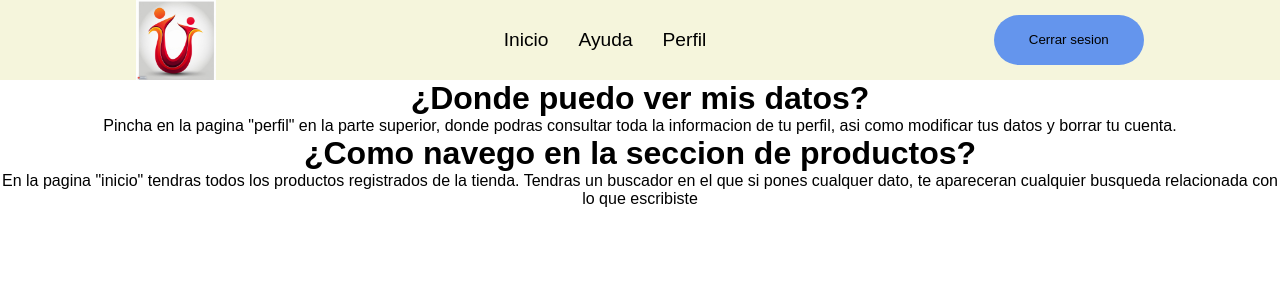
After one commit to RMontesJ/tienda-online, a PHP site: page /ayuda.php?id_user=1 in a window 1280 px wide. The commit adds this page. Shown: the top 300 px of the page. Run offline with PHP 8.4, Linux system fonts and the light colour scheme.

Commit message:
Created help pages

```diff
--- /dev/null
+++ b/Porfolio tienda online/ayuda.php
@@ -0,0 +1,45 @@
+<?php
+
+$usuario = $_GET['id_user'];
+
+if(!isset($usuario) || $usuario == ""){
+    header("Location: inicio_sesion.php");
+    }
+
+?>
+
+<!DOCTYPE html>
+<html lang="en">
+<head>
+    <meta charset="UTF-8">
+    <meta name="viewport" content="width=device-width, initial-scale=1.0">
+    <title>Ayuda</title>
+    <link rel="stylesheet" href="css/nav.css?v=<?php echo time(); ?>">
+    <link rel="stylesheet" href="css/ayuda.css?v=<?php echo time(); ?>">
+</head>
+<body>
+
+<div class="pagina">
+
+<?php include "includes/nav.php" ?>
+
+<div class="texto">
+
+<h1>¿Donde puedo ver mis datos?</h1>
+
+<p>Pincha en la pagina "perfil" en la parte superior, donde podras consultar toda la informacion de
+    tu perfil, asi como modificar tus datos y borrar tu cuenta.
+</p>
+
+<h1>¿Como navego en la seccion de productos?</h1>
+
+<p>En la pagina "inicio" tendras todos los productos registrados de la tienda. Tendras un buscador en el que si
+    pones cualquer dato, te apareceran cualquier busqueda relacionada con lo que escribiste
+</p>
+
+</div>
+
+</div>
+
+</body>
+</html>
--- /dev/null
+++ b/Porfolio tienda online/css/ayuda.css
@@ -0,0 +1,9 @@
+.pagina{
+    display: flex;
+    flex-direction: column;
+    font-family: Arial;
+}
+
+.texto{
+    text-align: center;
+}
--- a/Porfolio tienda online/includes/nav.php
+++ b/Porfolio tienda online/includes/nav.php
@@ -9,7 +9,7 @@ $usuario = $_GET['id_user'];
     <nav>
         <ul>
             <li><a href="indexRegistrado.php?id_user=<?php echo $usuario; ?>">Inicio</a></li>
-            <li><a href="#">Ayuda</a></li>
+            <li><a href="ayuda.php?id_user=<?php echo $usuario; ?>">Ayuda</a></li>
             <li><a href="perfil.php?id_user=<?php echo $usuario; ?>">Perfil</a></li>
         </ul>
     </nav>
--- a/Porfolio tienda online/includes/navAdmin.php
+++ b/Porfolio tienda online/includes/navAdmin.php
@@ -11,7 +11,7 @@ $usuario = $_GET['id_user'];
             <li><a href="indexRegistradoAdmin.php?id_user=<?php echo $usuario; ?>">Inicio</a></li>
             <li><a href="crearProducto.php?id_user=<?php echo $usuario; ?>">Subir producto</a></li>
             <li><a href="usuarios.php?id_user=<?php echo $usuario; ?>">Usuarios</a></li>
-            <li><a href="#">Ayuda</a></li>
+            <li><a href="ayudaAdmin.php?id_user=<?php echo $usuario; ?>">Ayuda</a></li>
             <li><a href="perfilAdmin.php?id_user=<?php echo $usuario; ?>">Perfil</a></li>
         </ul>
     </nav>
```
Also changed, not shown: Porfolio tienda online/ayudaAdmin.php (added, +45 -0 lines).
